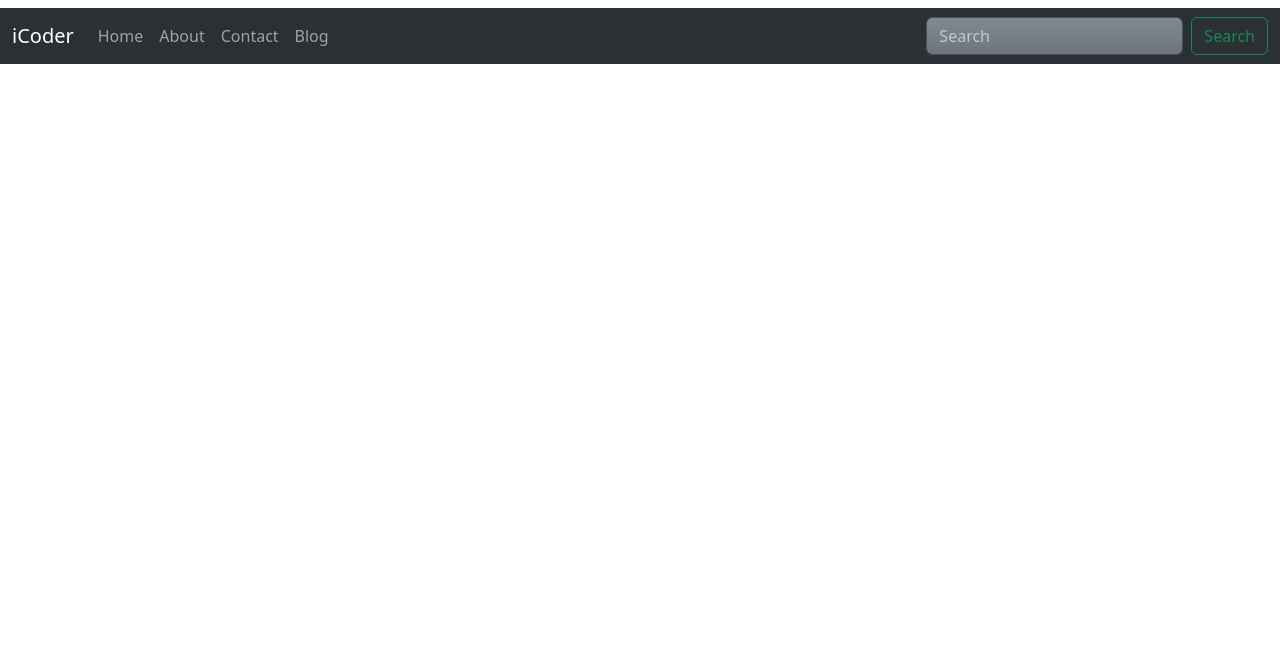
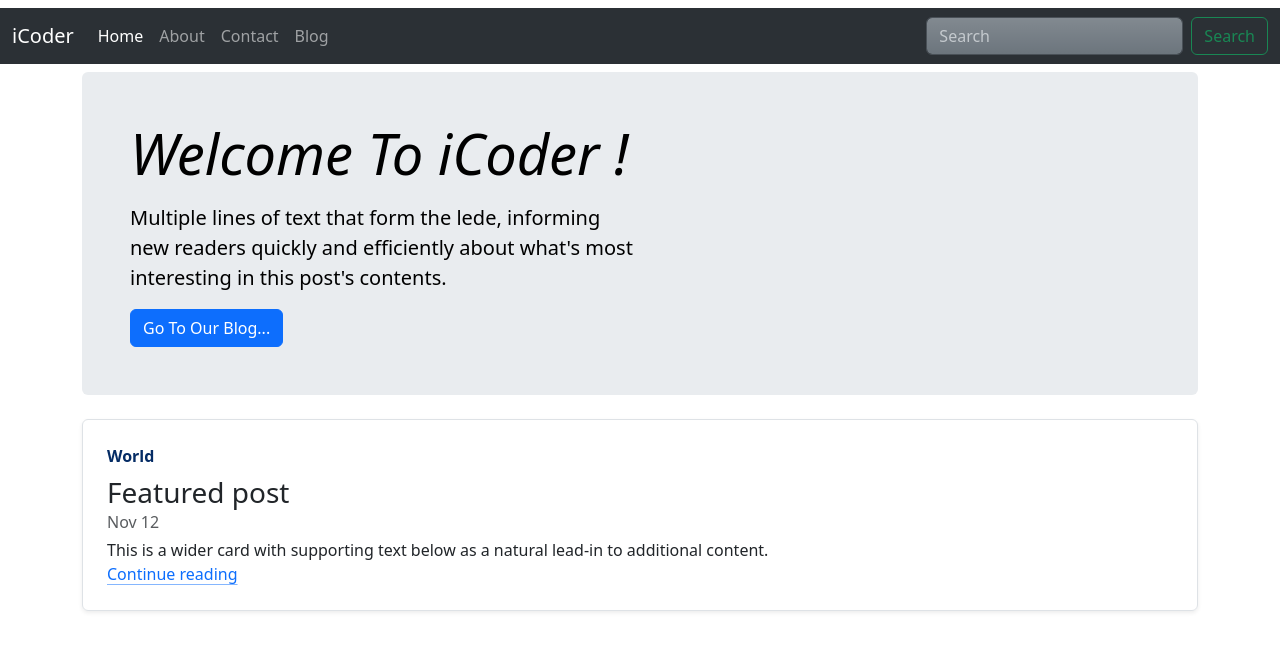
Before and after one commit to Karan551/python_web, a Django app: page / in a window 1280 px wide. Shown: the top 651 px of the page. Run offline with Django 4.2, Linux system fonts and the light colour scheme; parts of the project's set-up code (start-up, migrations or seed data) failed here and were passed over.

Commit message:
adding required fields to display webpage properly.

```diff
--- a/home/templates/home/index.html
+++ b/home/templates/home/index.html
@@ -1,2 +1,37 @@
 {% extends "home/base.html" %}
 {% block title %}Home{% endblock title %}
+{% block homeactive %}active{% endblock homeactive %}
+{% block body %}
+<div class="container">
+    <div class="p-4 p-md-5 mb-4 rounded text-body-emphasis bg-body-secondary">
+      <div class="col-lg-6 px-0">
+        <h1 class="display-4 fst-italic">Welcome To iCoder !</h1>
+        <p class="lead my-3">
+          Multiple lines of text that form the lede, informing new readers quickly
+          and efficiently about what's most interesting in this post's contents.
+        </p>
+        <p class="lead mb-0">
+
+          <a href="/blog" class="btn btn-primary" title="Go To Our Blog">Go To Our Blog...</a>
+        </p>
+      </div>
+    </div>
+
+
+
+    <div class="row g-0 border rounded overflow-hidden flex-md-row mb-4 shadow-sm h-md-250 position-relative">
+        <div class="col p-4 d-flex flex-column position-static">
+          <strong class="d-inline-block mb-2 text-primary-emphasis">World</strong>
+          <h3 class="mb-0">Featured post</h3>
+          <div class="mb-1 text-body-secondary">Nov 12</div>
+          <p class="card-text mb-auto">This is a wider card with supporting text below as a natural lead-in to additional content.</p>
+          <a href="/blog" class="icon-link gap-1 icon-link-hover stretched-link">
+            Continue reading
+            <svg class="bi"><use xlink:href="#chevron-right"></use></svg>
+          </a>
+        </div>
+
+      </div>
+    <!--end of container-->
+  </div>
+{% endblock body %}
```
